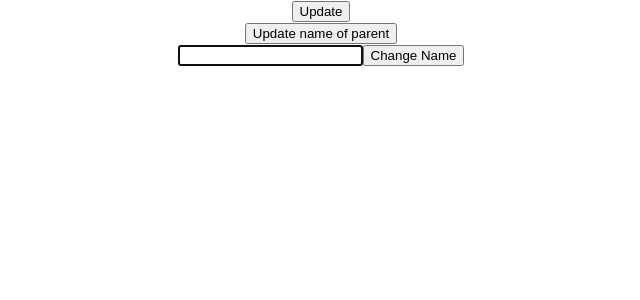
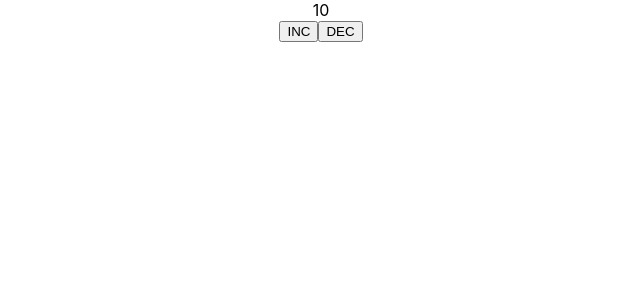
Before and after one commit to chienvu1911/FS2020, a React (Create React App) app in the folder react16/: page / in a window 1280 px wide. Shown: the top 300 px of the page, without its empty margins (319-959 px from the left). Built offline with nearby package versions, Linux system fonts and the light colour scheme.

Commit message:
28. Context API

```diff
--- /dev/null
+++ b/react16/src/components/ContextAPI/AppContext.js
@@ -0,0 +1,5 @@
+import React from 'react';
+
+const AppContext = React.createContext();
+
+export default AppContext;
--- /dev/null
+++ b/react16/src/components/ContextAPI/AppProvider.js
@@ -0,0 +1,24 @@
+import React, { Component } from 'react';
+import AppContext from './AppContext';
+
+class AppProvider extends Component {
+    state = {
+        number: 10,
+        inc: () => {
+          this.setState({ number: this.state.number + 1 });
+        },
+        dec: () => {
+          this.setState({ number: this.state.number - 1 });
+        }
+    };
+
+    render() {
+        return (
+            <AppContext.Provider value={this.state}>
+                {this.props.children}
+            </AppContext.Provider>
+        );
+    }
+}
+
+export default AppProvider;
--- /dev/null
+++ b/react16/src/components/ContextAPI/Blue.js
@@ -0,0 +1,19 @@
+import React from 'react';
+import AppContext from './AppContext';
+import Green from './Green';
+
+const Blue = () => (
+    <div className="blue">
+      <AppContext.Consumer>
+        {context => (
+          <>
+            <button onClick={context.inc}>INC</button>
+            <button onClick={context.dec}>DEC</button>
+          </>
+        )}
+      </AppContext.Consumer>
+      <Green />
+    </div>
+  );
+
+export default Blue;
--- /dev/null
+++ b/react16/src/components/ContextAPI/Green.js
@@ -0,0 +1,13 @@
+import React, { Component } from 'react';
+
+class Green extends Component {
+    render() {
+        return (
+            <div>
+
+            </div>
+        );
+    }
+}
+
+export default Green;
--- /dev/null
+++ b/react16/src/components/ContextAPI/Red.js
@@ -0,0 +1,18 @@
+import React, { Component } from 'react';
+import Blue from './Blue';
+import AppContext from './AppContext';
+
+class Red extends Component {
+    render() {
+        return (
+            <div className="red">
+                {this.context.number}
+                <Blue />
+            </div>
+        );
+    }
+}
+
+Red.contextType = AppContext;
+
+export default Red;
--- a/react16/src/containers/App.js
+++ b/react16/src/containers/App.js
@@ -1,18 +1,20 @@
 import React from 'react';
 import './App.css';
-import UpdateState from '../components/UpdateState/UpdateState';
-import ErrorBoundary from '../components/ErrorBoundary/ErrorBoundary';
-import LifeCycle from '../components/LifeCycle/LifeCycle';
+// import UpdateState from '../components/UpdateState/UpdateState';
+// import ErrorBoundary from '../components/ErrorBoundary/ErrorBoundary';
+// import LifeCycle from '../components/LifeCycle/LifeCycle';
+import Red from '../components/ContextAPI/Red';
 
 function App() {
   return (
     <div className="App">
-      <ErrorBoundary>
+      <Red />
+      {/* <ErrorBoundary>
         <UpdateState />
       </ErrorBoundary>
       <ErrorBoundary>
         <LifeCycle />
-      </ErrorBoundary>
+      </ErrorBoundary> */}
     </div>
   );
 }
--- a/react16/src/index.js
+++ b/react16/src/index.js
@@ -3,8 +3,9 @@ import ReactDOM from 'react-dom';
 import './index.css';
 import App from './containers/App';
 import * as serviceWorker from './serviceWorker';
+import AppProvider from './components/ContextAPI/AppProvider';
 
-ReactDOM.render(<App />, document.getElementById('root'));
+ReactDOM.render(<AppProvider><App /></AppProvider>, document.getElementById('root'));
 
 // If you want your app to work offline and load faster, you can change
 // unregister() to register() below. Note this comes with some pitfalls.
```
